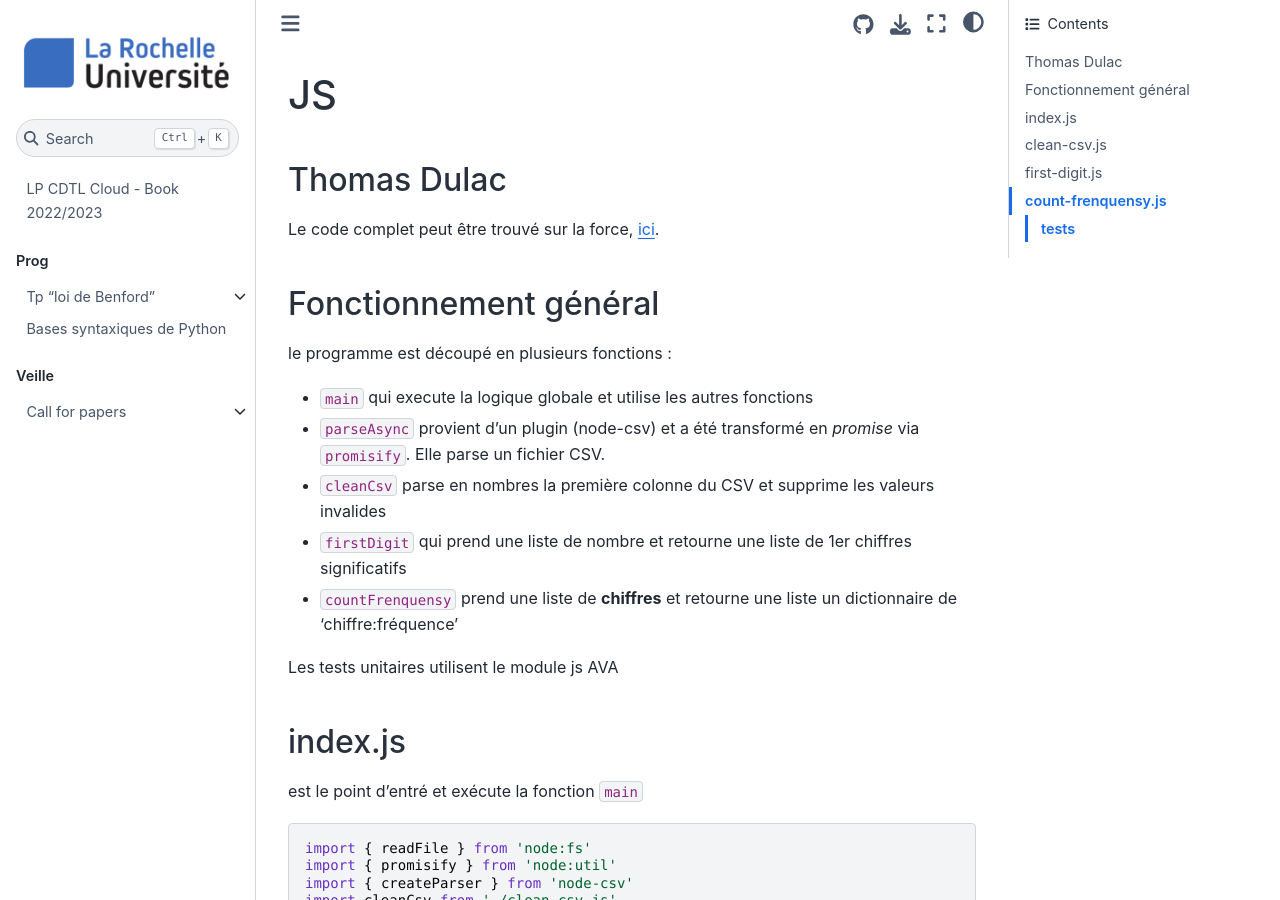
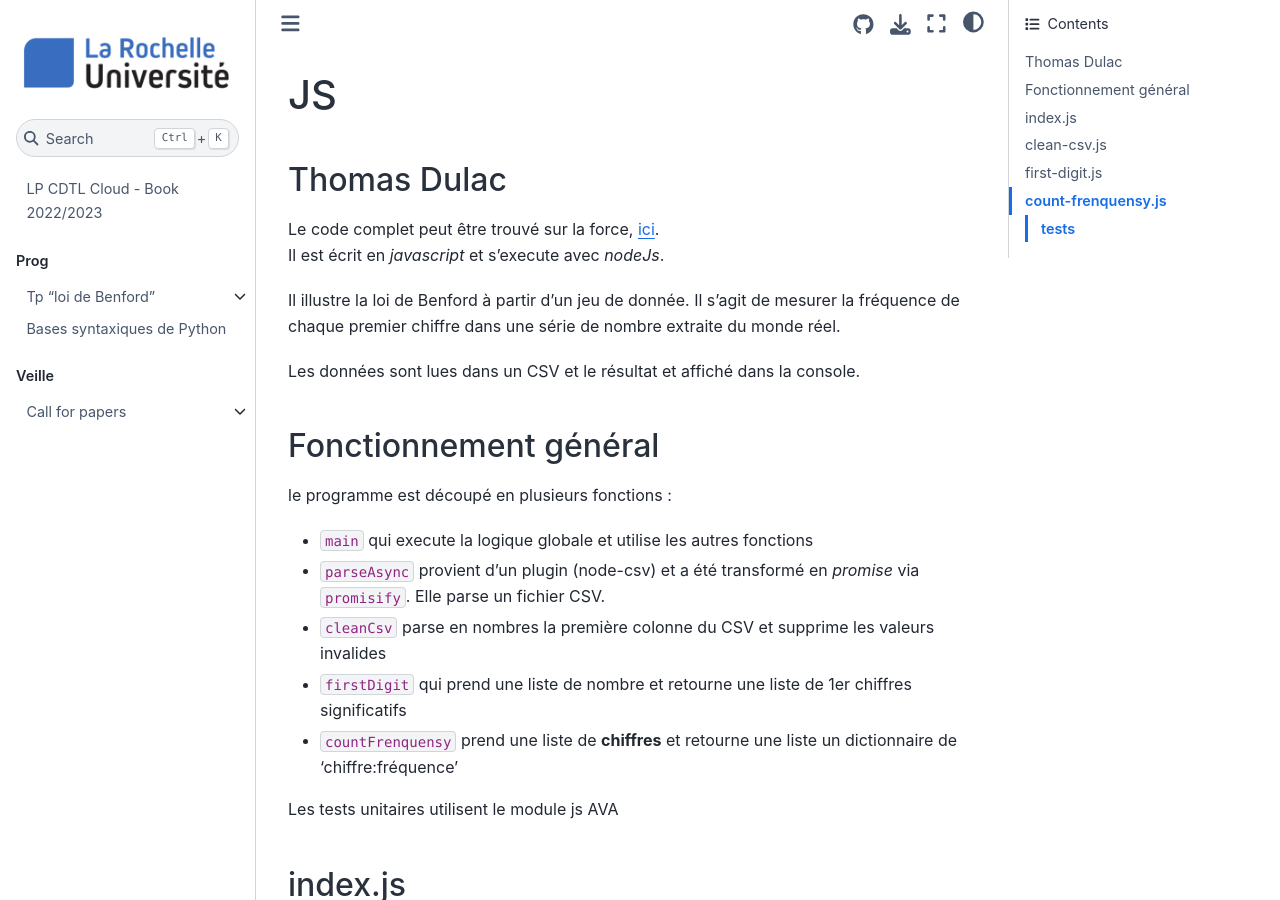
Before and after one commit to LP-Dev-Cloud/book2022, a Jupyter Book: the page built from book/prog/tp-benford/benford-js-td.md, in a window 1280 px wide and 900 px high. Built offline with Jupyter Book 1.0.4 settings and Sphinx 7.4.7 and the Sphinx Book theme 1.1.4, drawn with Linux system fonts in a browser that asks for light colours; some of the changed text lies outside the part shown.

Commit message:
un little bit better

````diff
--- a/book/prog/tp-benford/benford-js-td.md
+++ b/book/prog/tp-benford/benford-js-td.md
@@ -2,6 +2,13 @@
 Thomas Dulac
 ---
 Le code complet peut être trouvé sur la force, [ici](https://forge.iut-larochelle.fr/tdulac/Benford_js).
+Il est écrit en *javascript* et s'execute avec *nodeJs*.
+
+Il illustre la loi de Benford à partir d'un jeu de donnée.
+Il s'agit de mesurer la fréquence de chaque premier chiffre dans une série de nombre extraite du monde réel.
+
+Les données sont lues dans un CSV et le résultat et affiché dans la console.
+
 
 ## Fonctionnement général
 
@@ -58,6 +65,12 @@
 ```
 
 ## clean-csv.js
+la fonction gère quelques cas particuliers :
+- quand le CSV est vide, le parseur renvoi une string vide
+- quand le CSV n'a qu'une ligne le parseur renvoi un tableau de string
+- quand le CSV a plusieurs ligne le parseur renvoi un tableau de tableau.
+
+
 ```javascript
 /**
  * Transform parsed CSV to be a simple list of number
@@ -102,6 +115,9 @@
 ```
 
 ## first-digit.js
+C'est une fonction récursive.
+Elle utilise une fonction de 'troncage' de js.
+
 ```javascript
 /**
  * Return the first signifiant digit of a number
@@ -158,6 +174,8 @@
 ```
 
 ## count-frenquensy.js
+Retourne un object dont les clés sont les chiffres et les valeurs leurs fréquences
+
 ```javascript
 /**
  * From a array of digit, return a object with digit in key and frenquensy in value
````
